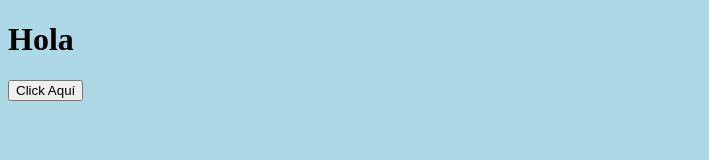
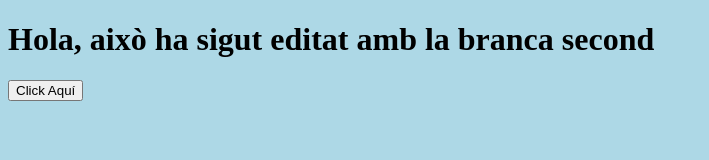
Before and after one commit to Tupiet-Classe/merge-branches, a plain HTML site: page index.html in a window 1280 px wide. Shown: the whole page, without its empty margins (0-709 px from the left). Drawn offline with Linux system fonts and the light colour scheme.

Commit message:
second branch

```diff
--- a/index.html
+++ b/index.html
@@ -10,7 +10,7 @@
     <script src="script.js"></script>
 </head>
 <body>
-	<h1>Hola</h1>
+	<h1>Hola, això ha sigut editat amb la branca second</h1>
 	<button type="button" onclick="showMessage('Bon Dia Grupo')">Click Aquí</button>
 </body>
 </html>
```
